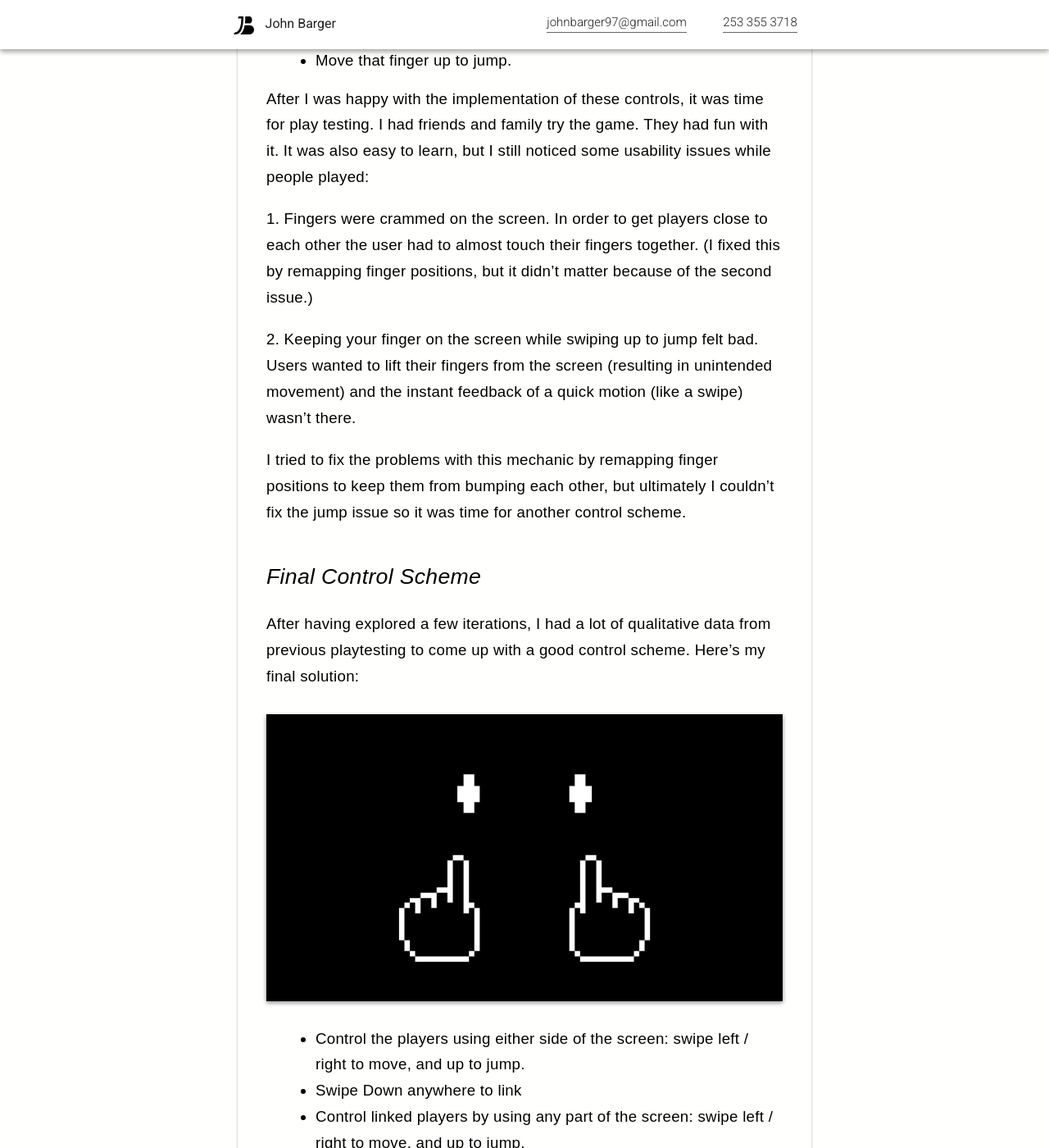
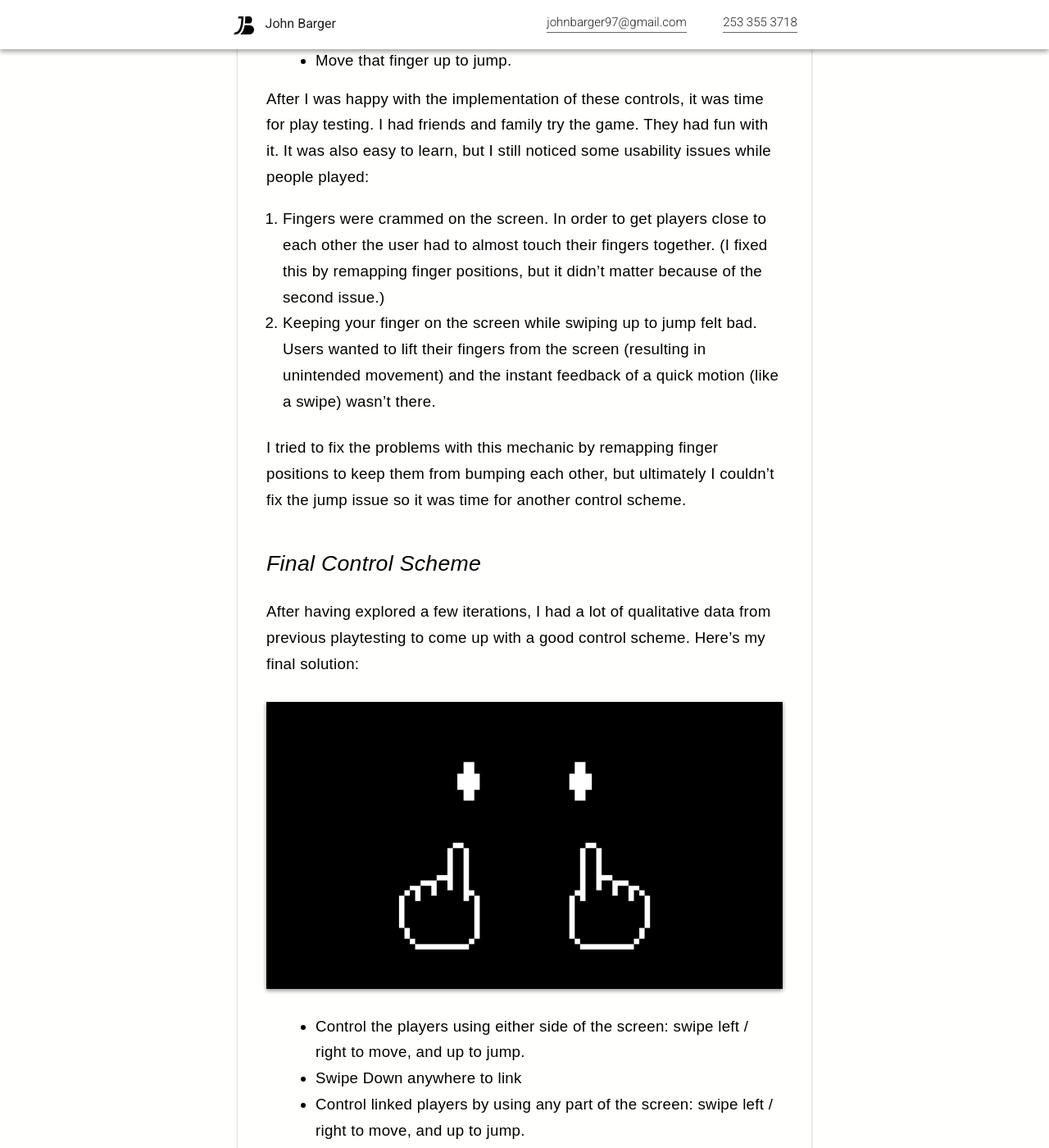
Before and after one commit to johnbarger97/portfolio-site, a Jekyll site: the page built from Mobile-Game-Interaction-Design.html, in a window 1280 px wide and 1400 px high, scrolled down 3658 px. Shown: the whole window at 82% size. Built offline with Jekyll 4.4.1, drawn with Linux system fonts in a browser that asks for light colours.

Commit message:
added content to hmh project

```diff
--- a/Mobile-Game-Interaction-Design.html
+++ b/Mobile-Game-Interaction-Design.html
@@ -73,8 +73,11 @@ bg: 1
       </ul>
 
       <p>After I was happy with the implementation of these controls, it was time for play testing. I had friends and family try the game. They had fun with it. It was also easy to learn, but I still noticed some usability issues while people played:</p>
-      <p>1. Fingers were crammed on the screen. In order to get players close to each other the user had to almost touch their fingers together. (I fixed this by remapping finger positions, but it didn’t matter because of the second issue.)</p>
-      <p>2. Keeping your finger on the screen while swiping up to jump felt bad. Users wanted to lift their fingers from the screen (resulting in unintended movement) and the instant feedback of a quick motion (like a swipe) wasn’t there.</p>
+      <ol>
+        <li>Fingers were crammed on the screen. In order to get players close to each other the user had to almost touch their fingers together. (I fixed this by remapping finger positions, but it didn’t matter because of the second issue.)</li>
+        <li>Keeping your finger on the screen while swiping up to jump felt bad. Users wanted to lift their fingers from the screen (resulting in unintended movement) and the instant feedback of a quick motion (like a swipe) wasn’t there.</li>
+      </ol>
+      <br>
       <p>I tried to fix the problems with this mechanic by remapping finger positions to keep them from bumping each other, but ultimately I couldn’t fix the jump issue so it was time for another control scheme.</p>
       <h3>Final Control Scheme</h3>
 
--- a/_scss/modules/content.scss
+++ b/_scss/modules/content.scss
@@ -73,9 +73,11 @@
     border-radius: 25px;
   }
 
-  ul{
+  ul li{ list-style-type: disc;}
+  ol li{ list-style-type: decimal;}
+  ul,ol{
     li{
-      list-style-type: disc;
+
       @media only screen and (max-width: 750px){ font-size: 12pt;}
       font-weight: 300;
       font-size: 14pt;
```
